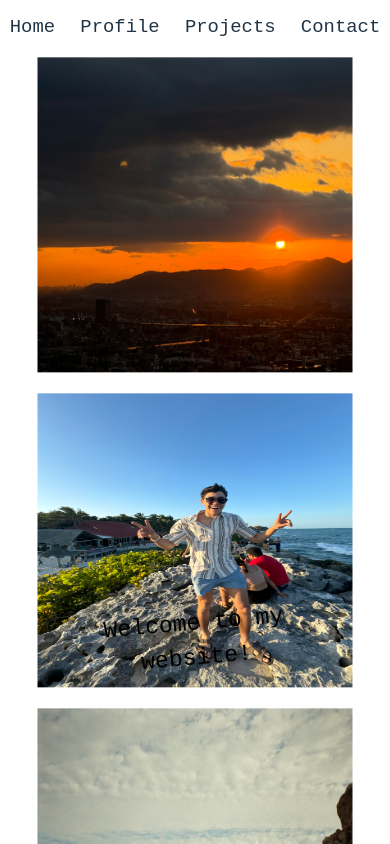
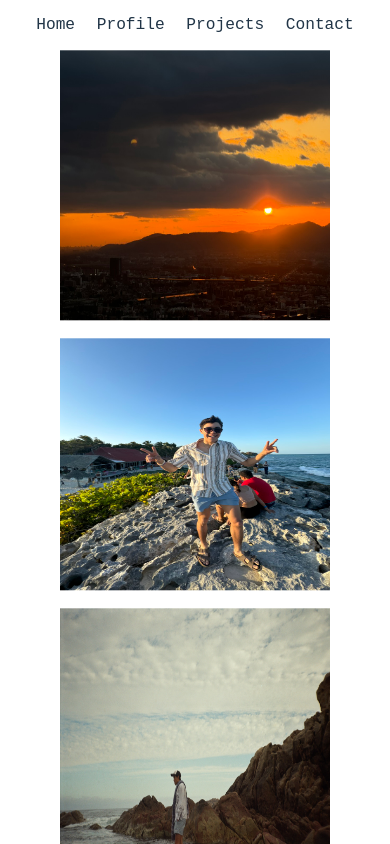
Before and after one commit to emmettyoung/website, a React (Vite) app in the folder frontend/: page / in a window 390 px wide. Shown: the top 844 px of the page. Built offline with nearby package versions, Linux system fonts and the light colour scheme.

Commit message:
feat: implemented phone css

```diff
--- a/frontend/src/styles/main.css
+++ b/frontend/src/styles/main.css
@@ -288,27 +288,34 @@ position: absolute;
   }
 }
 @media (max-width: 600px) and (orientation: portrait) {
-  .homepage-text {
-    position: absolute;
-    top: 15%;
-    left: 50%;
-    transform: translate(-50%, -50%) rotate(-5deg);
-    font-size: 22px;
-    text-align: center;
-  }
-  body {
-    transform: scale(1.05); /* or try 1.1 */
+  #root {
+    transform: scale(0.9);
     transform-origin: top center;
   }
 }
 
 @media (max-width: 600px) and (orientation: landscape) {
+  .sunset-image,
+  .tulum-image,
+  .overlay-australia,
+  .overlay-lake,
+  .jakarta,
+  .icy,
+  .LA {
+    position: static !important;
+    opacity: 1 !important;
+    animation: none !important;
+    width: 80vw;
+    max-width: 300px;
+    margin: 10px 0;
+    transform: none !important;
+  }
+
   .homepage-text {
-    position: absolute;
-    top: 40%; /* Push it slightly lower for wide short screens */
-    left: 50%;
-    transform: translate(-50%, -50%) rotate(-5deg);
+    position: static;
+    transform: none;
     font-size: 20px;
     text-align: center;
+    margin: 20px 0;
   }
 }
```
